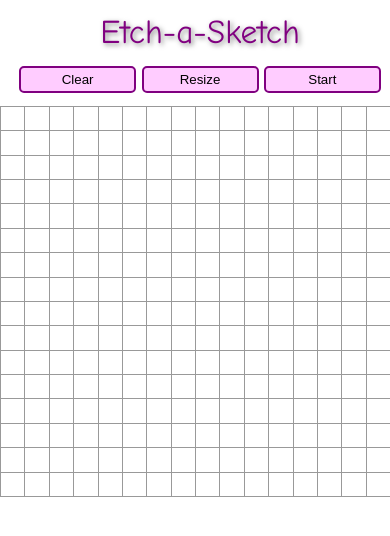
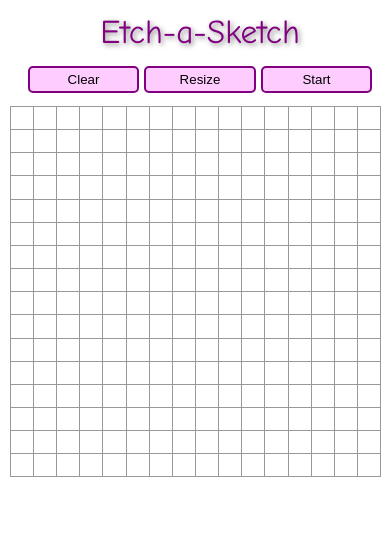
Before and after one commit to JohnPiatras/sketch, a plain HTML site: page index.html in a window 390 px wide. Drawn offline with Linux system fonts and the light colour scheme.

Commit message:
Adjusted widths of grid and controls to better fit screens in portrait and landscape on mobile devices.

```diff
--- a/styles/main.css
+++ b/styles/main.css
@@ -167,7 +167,8 @@ h1 {
 	}
 
 	#controls{
-		width:100%;
+		width:95%;
+		margin-left:2.5%;
 	}
 
 	#controls .button{
@@ -177,7 +178,8 @@ h1 {
 	}
 
 	.grid-container{
-		width:100%;
+		width:95%;
+		margin-left:2.5%;
 	}
 
 	#resize-dialog{
@@ -206,7 +208,7 @@ h1 {
 @media only screen and (max-device-width: 1280px) and (orientation: landscape) {
 
 	.grid-container{
-		width:50%;
+		width:45%;
 	}
 
 	h1 {
```
